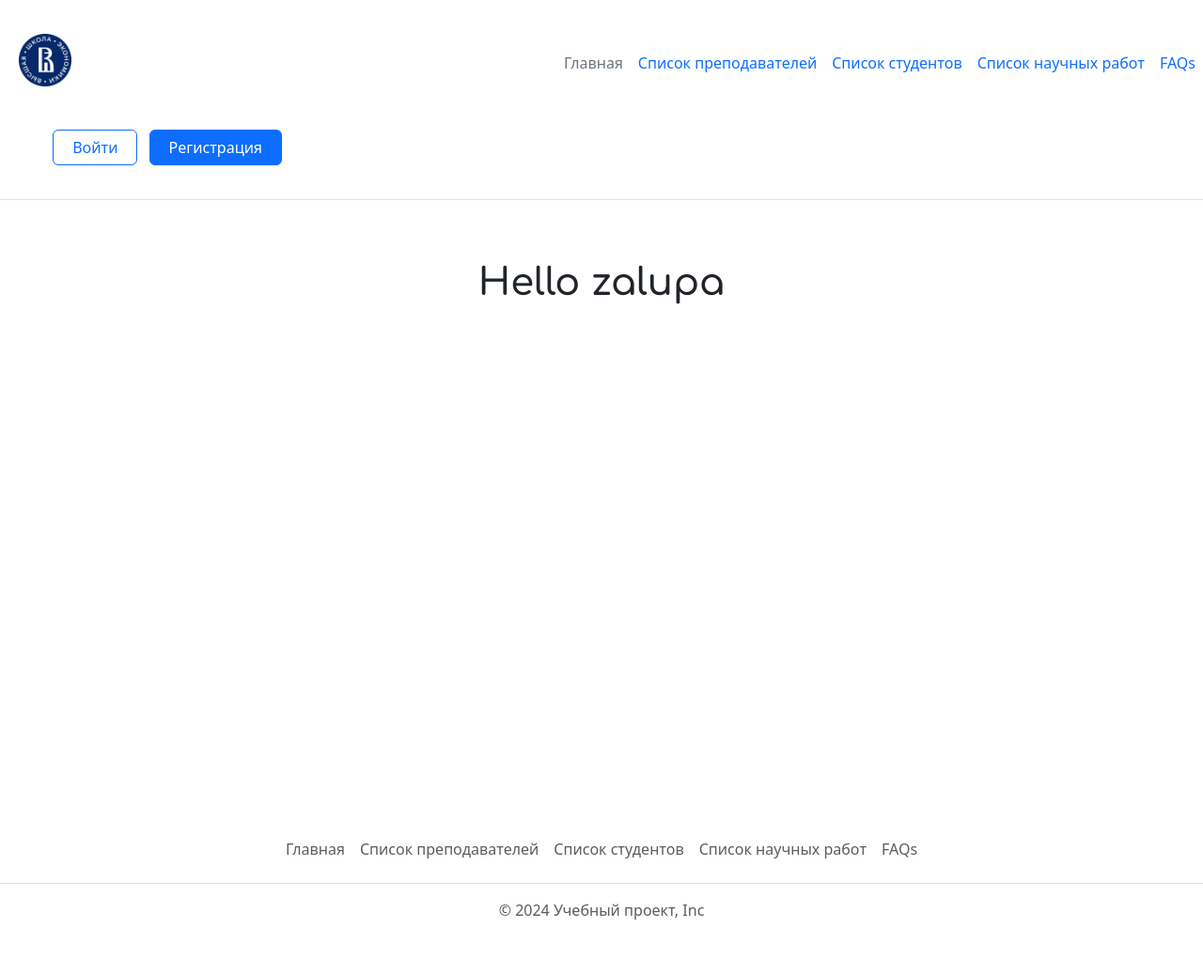
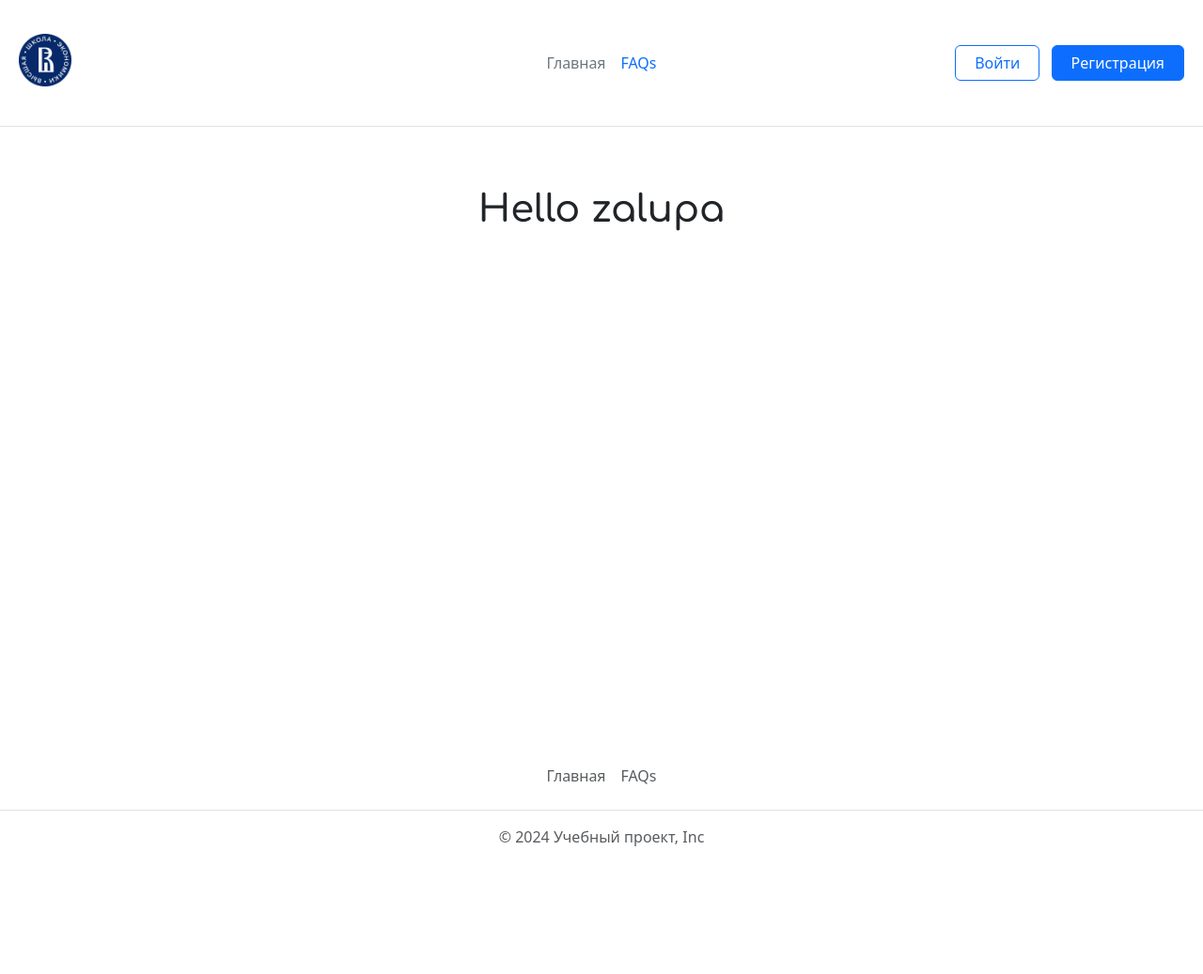
Before and after one commit to cdxy1/course-picker-flask, a Flask app: page / in a window 1280 px wide. Shown: the whole page at 94% size. After the commit the page ends 901 px from the top, so only its background shows below. Run offline with Flask 3, Linux system fonts and the light colour scheme.

Commit message:
Delete some fields in the header.html and footer.html

```diff
--- a/app/templates/main/footer.html
+++ b/app/templates/main/footer.html
@@ -1,8 +1,5 @@
     <ul class="nav justify-content-center border-bottom pb-3 mb-3">
       <li class="nav-item"><a href="#" class="nav-link px-2 text-body-secondary">Главная</a></li>
-      <li class="nav-item"><a href="#" class="nav-link px-2 text-body-secondary">Список преподавателей</a></li>
-      <li class="nav-item"><a href="#" class="nav-link px-2 text-body-secondary">Список студентов</a></li>
-      <li class="nav-item"><a href="#" class="nav-link px-2 text-body-secondary">Список научных работ</a></li>
       <li class="nav-item"><a href="#" class="nav-link px-2 text-body-secondary">FAQs</a></li>
     </ul>
     <p class="text-center text-body-secondary">© 2024 Учебный проект, Inc</p>
--- a/app/templates/main/header.html
+++ b/app/templates/main/header.html
@@ -7,9 +7,6 @@
 
     <ul class="nav col-12 col-md-auto mb-2 justify-content-center mb-md-0">
         <li><a href="#" class="nav-link px-2 link-secondary">Главная</a></li>
-        <li><a href="#" class="nav-link px-2">Список преподавателей</a></li>
-        <li><a href="#" class="nav-link px-2">Список студентов</a></li>
-        <li><a href="#" class="nav-link px-2">Список научных работ</a></li>
         <li><a href="#" class="nav-link px-2">FAQs</a></li>
     </ul>
 
```
